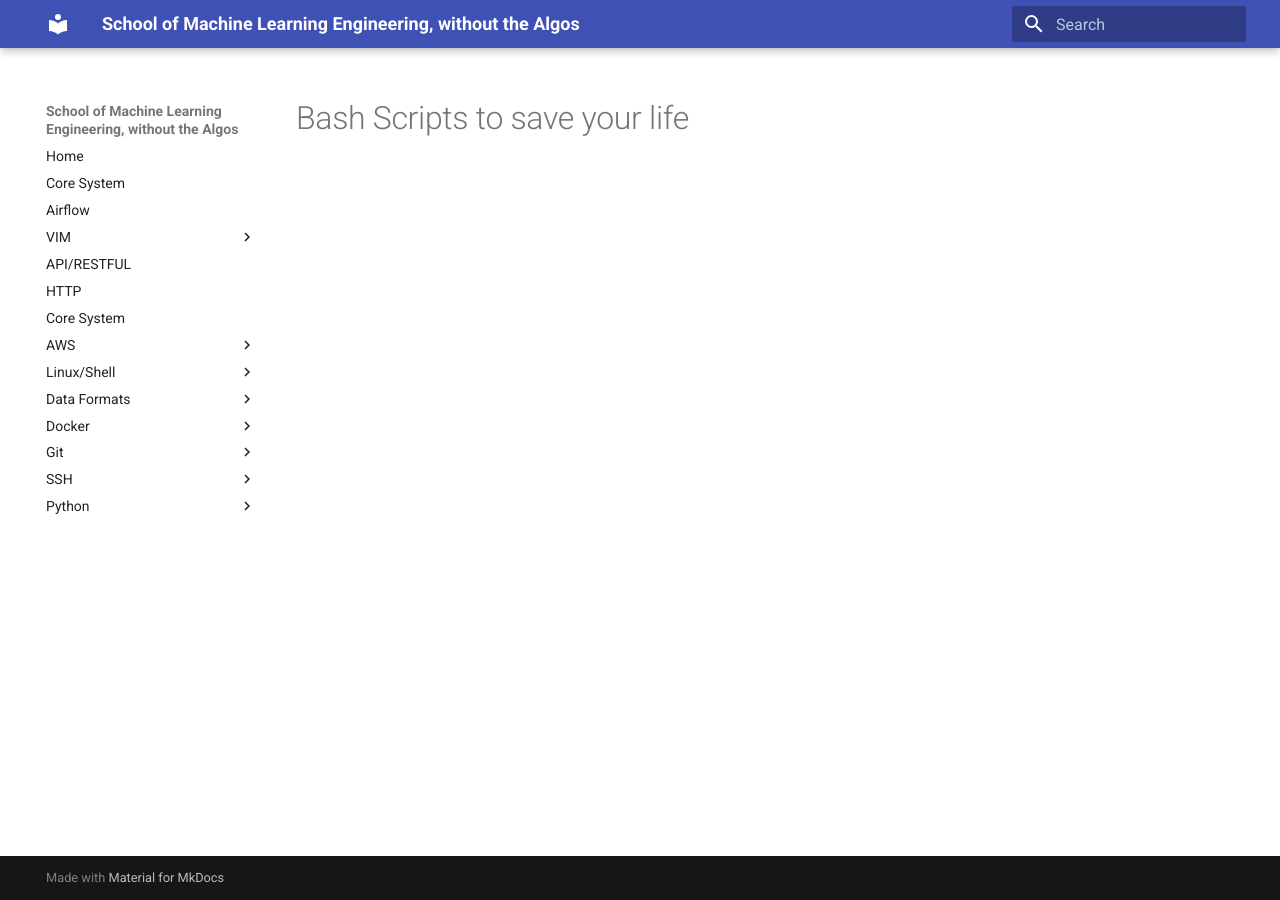
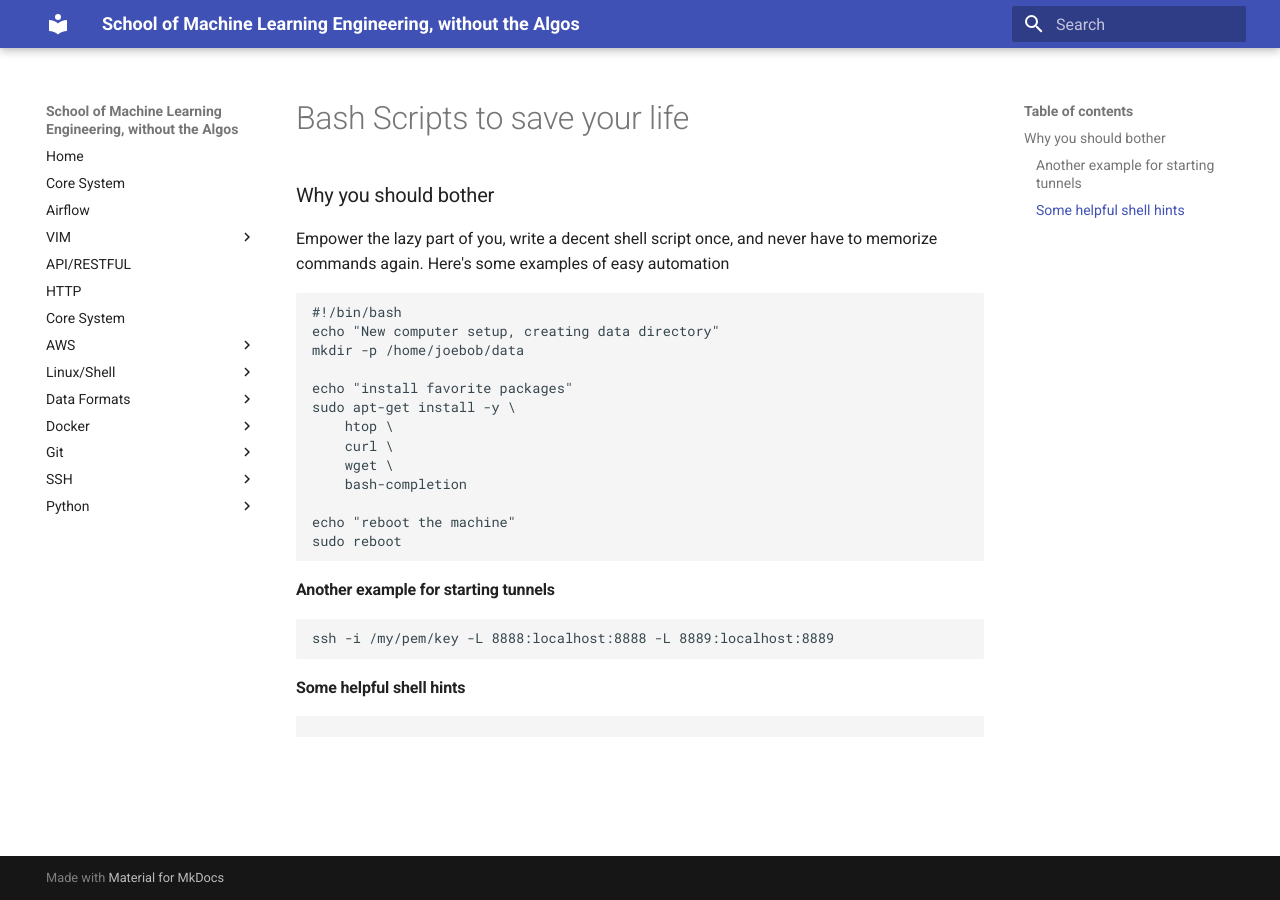
Before and after one commit to timdavidlee/everything-but-the-ml, an MkDocs documentation site: the page built from school-of-mle/linux/helper_scripts.md, in a window 1280 px wide. Built offline with MkDocs 1.6.1 and Material for MkDocs 9.7.7, drawn with Linux system fonts in a browser that asks for light colours.

Commit message:
updating

````diff
--- a/school-of-mle/linux/helper_scripts.md
+++ b/school-of-mle/linux/helper_scripts.md
@@ -1 +1,33 @@
 # Bash Scripts to save your life
+
+### Why you should bother
+
+Empower the lazy part of you, write a decent shell script once, and never have to memorize commands again. Here's some examples of easy automation
+
+```sh
+#!/bin/bash
+echo "New computer setup, creating data directory"
+mkdir -p /home/joebob/data
+
+echo "install favorite packages"
+sudo apt-get install -y \
+    htop \
+    curl \
+    wget \
+    bash-completion
+
+echo "reboot the machine"
+sudo reboot
+```
+
+#### Another example for starting tunnels
+
+```sh
+ssh -i /my/pem/key -L 8888:localhost:8888 -L 8889:localhost:8889
+```
+
+
+#### Some helpful shell hints
+
+```
+```
````
Also changed, not shown: school-of-mle/data-formats/csv.md (+2 -2 lines).
